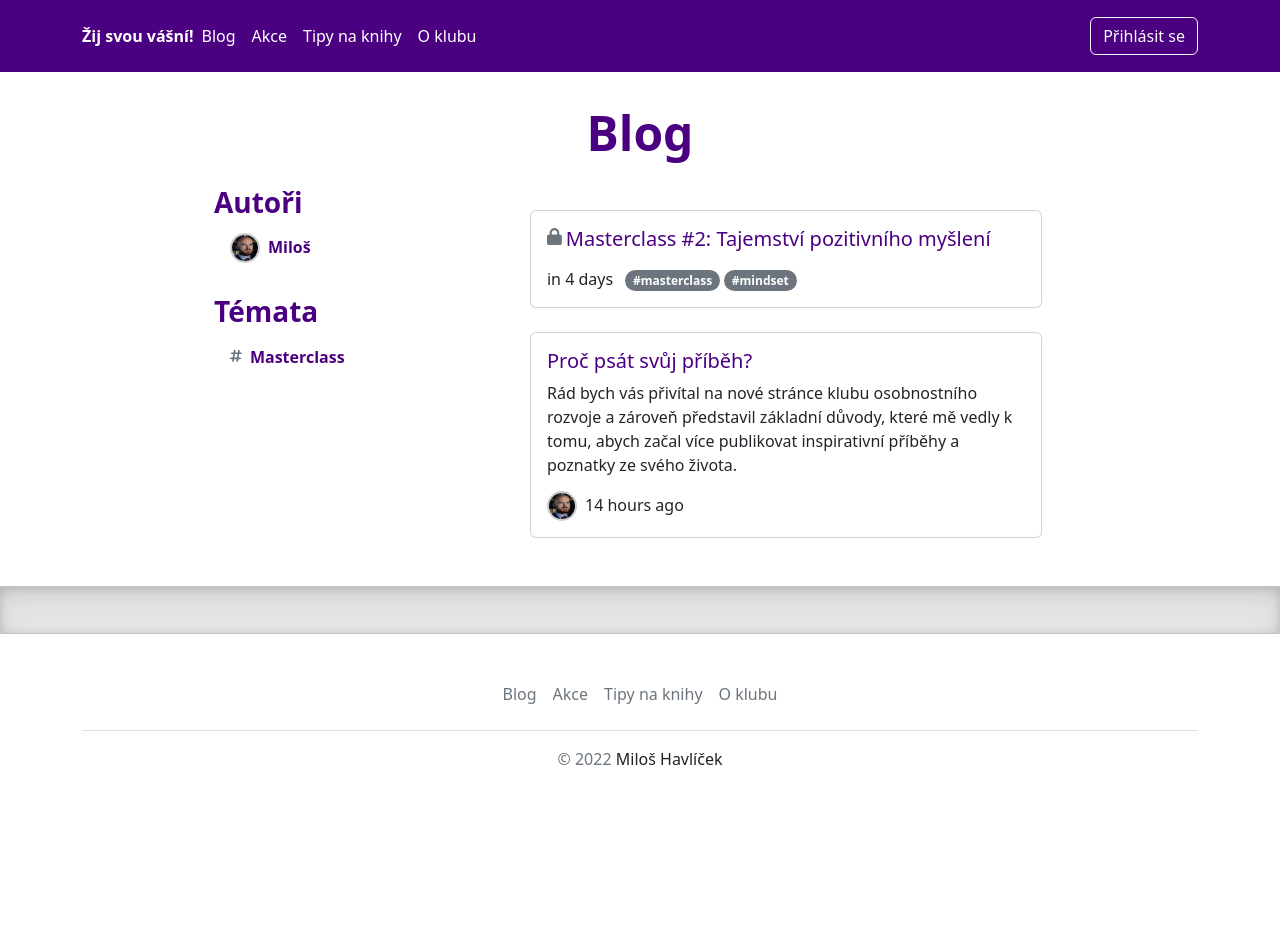
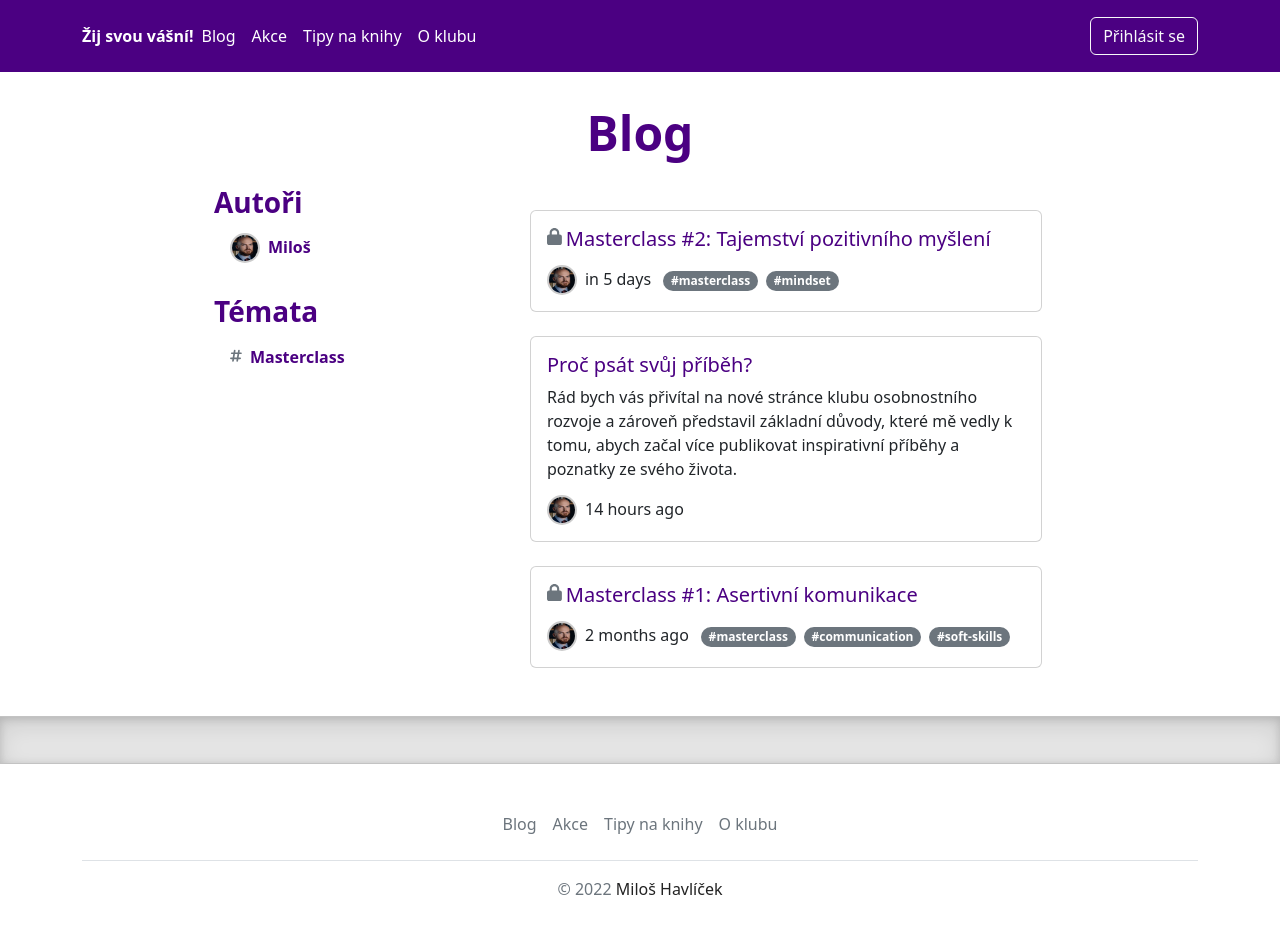
Before and after one commit to miloshavlicek/mh-blog, a Next.js app: page /blog in a window 1280 px wide. Shown: the top 934 px of the page. Before the commit the page ends 827 px from the top, so only its background shows below. Built offline with nearby package versions, Linux system fonts and the light colour scheme; no server answers.

Commit message:
Added Masterclass #1

```diff
--- a/components/comment/TopicPill.tsx
+++ b/components/comment/TopicPill.tsx
@@ -8,11 +8,13 @@ export default function TopicPill(props: { slug: string; link?: boolean }) {
     </div>
   );
 
-  return props.link ? (
-    <Link href={"/blog/topics/" + props.slug} className={"mx-1"}>
-      {content}
-    </Link>
-  ) : (
-    content
+  return (
+    <div className="d-inline mx-1">
+      {props.link ? (
+        <Link href={"/blog/topics/" + props.slug}>{content}</Link>
+      ) : (
+        content
+      )}
+    </div>
   );
 }
--- /dev/null
+++ b/data/posts/masterclass-01-asertivni-komunikace.md
@@ -0,0 +1,9 @@
+---
+title: "Masterclass #1: Asertivní komunikace"
+excerpt: ""
+date: "2022-09-26 18:30:00"
+authOnly: true
+topics: ["masterclass", "communication", "soft-skills"]
+youTubeVideo: "Ojl25m71xTM"
+author: "milos"
+---
--- a/data/posts/masterclass-02-tajemstvi-pozitivniho-mysleni.md
+++ b/data/posts/masterclass-02-tajemstvi-pozitivniho-mysleni.md
@@ -1,8 +1,9 @@
 ---
 title: "Masterclass #2: Tajemství pozitivního myšlení"
 excerpt: ""
-date: "2022-12-14"
+date: "2022-12-14 20:15:00"
 authOnly: true
 topics: ["masterclass", "mindset"]
 youTubeVideo: "ZglrEScPaJE"
+author: "milos"
 ---
--- a/package.json
+++ b/package.json
@@ -15,6 +15,7 @@
     "@fortawesome/free-regular-svg-icons": "^6.2.1",
     "@fortawesome/free-solid-svg-icons": "^6.2.1",
     "@fortawesome/react-fontawesome": "^0.2.0",
+    "@supabase/supabase-js": "^2.2.1",
     "@tailwindcss/typography": "^0.5.7",
     "bootstrap": "^5.2.3",
     "date-fns": "^2.29.3",
--- a/pages/events/index.tsx
+++ b/pages/events/index.tsx
@@ -23,7 +23,7 @@ export default function EventsPage(): ReactElement {
                 osobnostnímu růstu.
               </p>
               <p>
-                Setkání jsou otevřena pro veřejnost. Prosím pouze o registraci
+                Setkání jsou otevřena pro veřejnost. Prosíme pouze o registraci
                 na dané setkání skrze odkaz u události v kalendáři.
               </p>
             </Card.Body>
@@ -37,11 +37,11 @@ export default function EventsPage(): ReactElement {
             </Card.Header>
             <Card.Body>
               <p>
-                Každý měsíc pořádáme pro veřejnost online vysílání na určená
+                Jednou za čas pořádáme pro veřejnost online vysílání na určená
                 témata z oblasti osobnostního rozvoje.
               </p>
               <p>
-                Pro informace o aktuálně pořádaných vysíláních sledujte náš
+                Pro informace o aktuálně pořádaných vysíláních sleduj náš
                 kalendář.
               </p>
             </Card.Body>
```
Also changed, not shown: pages/about/index.tsx (+8 -0 lines), 2 other files (tests, documents, lock files or other folders).
